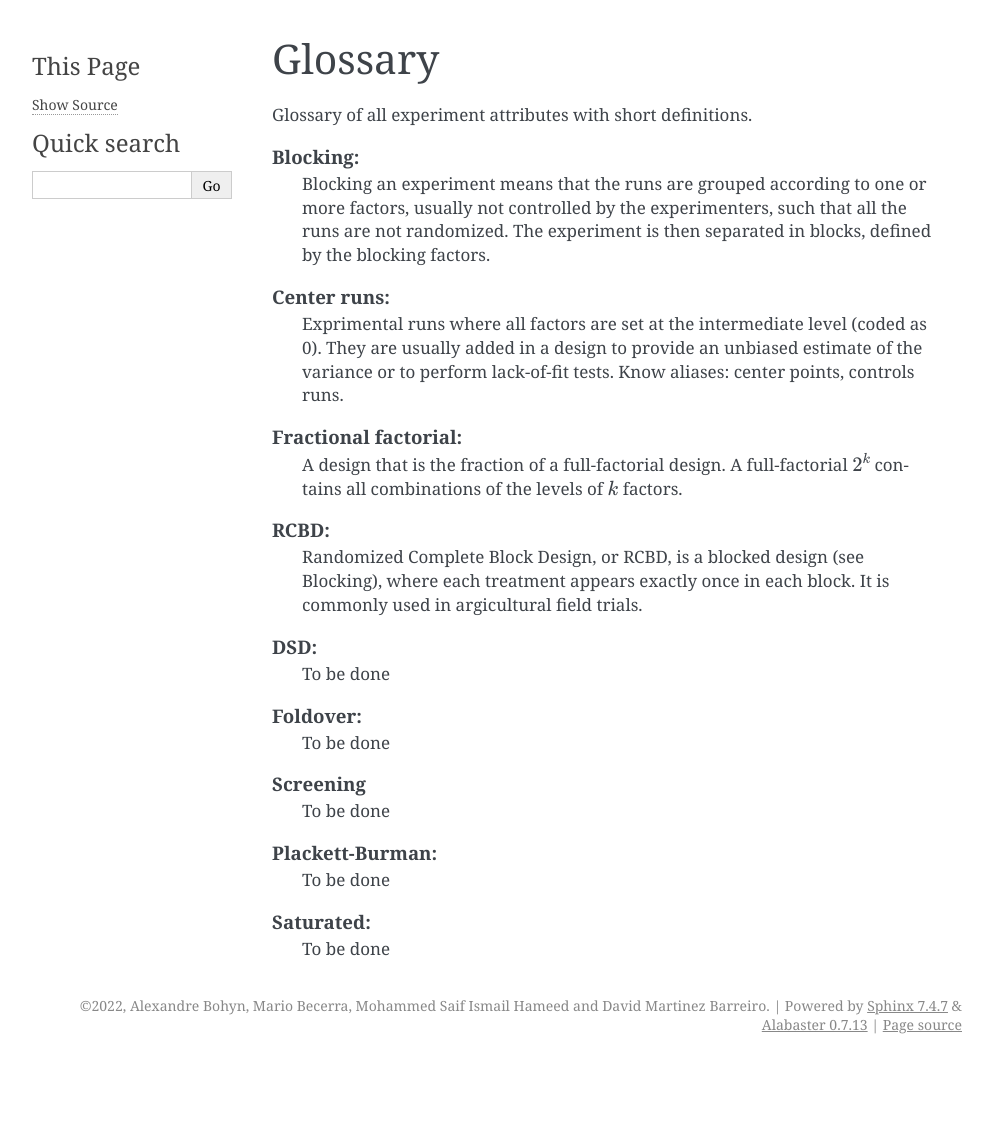
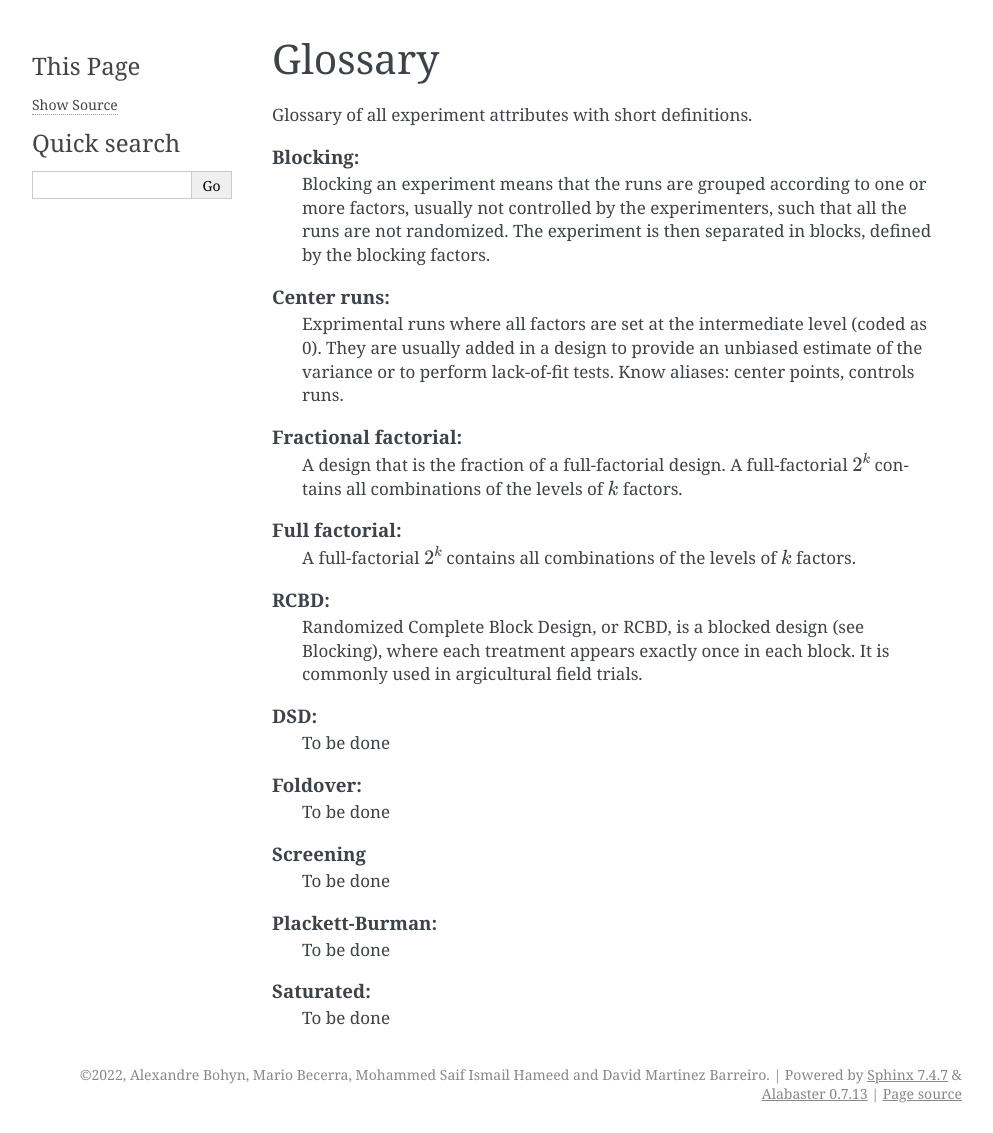
Before and after one commit to dmbarreiro/DOEDA, a Sphinx documentation site: the page built from docs/source/glossary.rst, in a window 1280 px wide. Shown: the whole page, without its empty margins (148-1141 px from the left). Built offline with Sphinx 7.4.7, drawn with Linux system fonts in a browser that asks for light colours; before the commit the page ends 1064 px from its top, so only the background shows below that.

Commit message:
Added def for FF designs

```diff
--- a/docs/source/glossary.rst
+++ b/docs/source/glossary.rst
@@ -18,6 +18,9 @@ Glossary of all experiment attributes with short definitions.
     A design that is the fraction of a full-factorial design.
     A full-factorial :math:`2^{k}` contains all combinations of the levels of :math:`k` factors.
 
+  Full factorial:
+    A full-factorial :math:`2^{k}` contains all combinations of the levels of :math:`k` factors.
+
   RCBD:
     Randomized Complete Block Design, or RCBD, is a blocked design (see Blocking), where each treatment appears exactly once in each block. It is commonly used in argicultural field trials.
 
```
